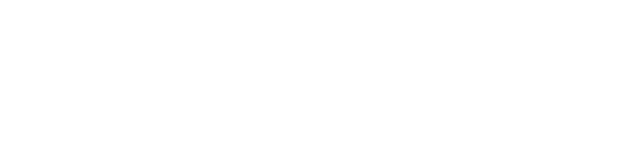
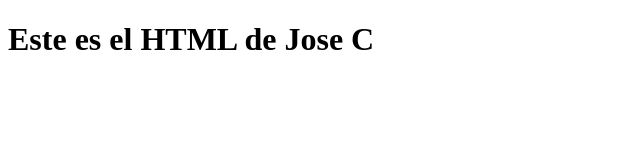
Before and after one commit to jdcollahuazo1/Coursera2021, a plain HTML site: page index.html in a window 1280 px wide. Shown: the whole page, without its empty margins (0-640 px from the left). Drawn offline with Linux system fonts and the light colour scheme.

Commit message:
Update index.html
Exercise 1 - v2.0

```diff
--- a/index.html
+++ b/index.html
@@ -7,6 +7,6 @@
     <title>Hello Coursera Jose C</title>
 </head>
 <body>
-
+    <h1>Este es el HTML de Jose C</h1>
 </body>
 </html>
```
